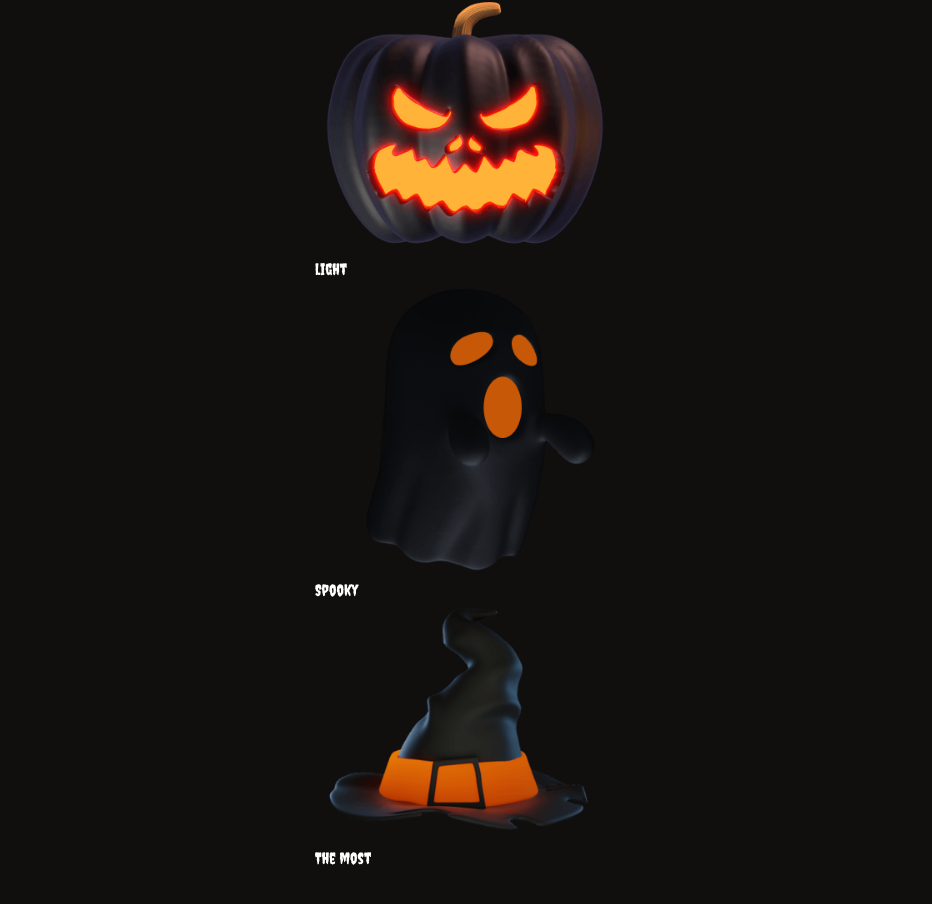
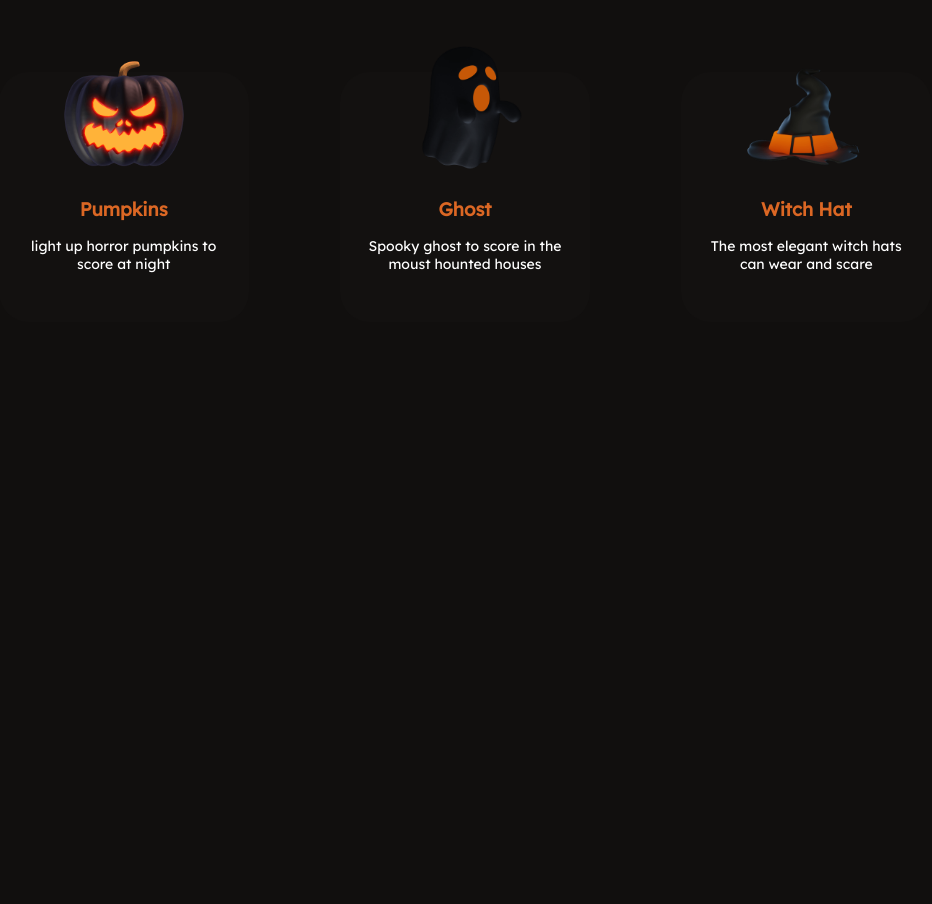
Before and after one commit to eziiel/halloween, a React (Vite) app: page / in a window 1280 px wide. Shown: the part 1102-2006 px from the top of the page, without its empty margins (175-1107 px from the left). After the commit the page ends 1552 px from the top, so only its background shows below. Built offline with nearby package versions, Linux system fonts and the light colour scheme.

Commit message:
card info

```diff
--- a/public/data/card_data.json
+++ b/public/data/card_data.json
@@ -1,14 +1,17 @@
 [
   {
     "img" : "/images/item-pumpkin.png",
-    "info_text_card" : "light"
+    "subTitle" : "pumpkins",
+    "infoText" : "light up horror pumpkins to score at night"
   },
   {
     "img" : "/images/category-ghost.png",
-    "info_text_card" : "Spooky"
+    "subTitle" : "ghost",
+    "infoText" : "Spooky ghost to score in the moust hounted houses"
   },
   {
     "img" : "/images/item-witch-hat.png",
-    "info_text_card" : "The most"
+    "subTitle" : "witch hat",
+    "infoText" : "The most elegant witch hats can wear and scare"
   }
 ]
--- a/src/assets/card-home/index.tsx
+++ b/src/assets/card-home/index.tsx
@@ -3,16 +3,22 @@ import * as S from "./styled"
 
 interface Data_card {
   img:string,
-  text:string
+  subTitle:string
+  infoText:string
 }
 
 
-export const CardHome = ({ img, text}:Data_card) => {
+export const CardHome = ({ img, subTitle, infoText}:Data_card) => {
   return (
     <S.Card>
       <S.Img_card src={img} alt={img}/>
       <S.Info_card>
-        {text}
+        <S.Sub_title_card>
+          {subTitle}
+        </S.Sub_title_card>
+        <S.Info_text>
+          {infoText}
+        </S.Info_text>
       </S.Info_card>
     </S.Card>
   )
--- a/src/assets/card-home/styled.ts
+++ b/src/assets/card-home/styled.ts
@@ -1,13 +1,52 @@
 import styled from "styled-components";
 
 const Card = styled.div`
-  max-width: 300px;
-`
+  width: 250px;
+  height: 250px;
+  background: var(--container_color);
+  border-radius: 30px;
+  display: flex;
+  flex-direction: column;
+  justify-items: center;
+  align-items: center;
+  position: relative;
+  :hover {
+    img {
+      bottom: 70%;
+    }
+  }
+`;
 const Img_card = styled.img`
+  width: 130px;
+  position: absolute;
+  bottom: 60%;
+  transition: 0.5s;
+`;
 
-`
-const Info_card = styled.span`
+const Info_card = styled.div`
+  display: flex;
+  flex-direction: column;
+  gap: 1rem;
+  margin-top: 50%;
+  font-family: var(--lexend);
+  text-align: center;
+`;
 
+const Sub_title_card = styled.h3`
+  color: var(--first_color);
+  text-transform: capitalize;
+  ::after{
+
+  }
 `
 
-export { Card, Img_card, Info_card }
+const Info_text = styled.p`
+  align-self: stretch;
+  font-size: 0.875rem;
+  padding: 0 1rem;
+  color: var(--white_color);
+`
+
+
+
+export { Card, Img_card, Info_card, Sub_title_card, Info_text };
--- a/src/components/home/homeSecond/index.tsx
+++ b/src/components/home/homeSecond/index.tsx
@@ -9,16 +9,17 @@ export const HomeSecond = () => {
       <S.Title>
         chose your <br/> spooky category
       </S.Title>
-      <ul>
-      {Data_card.map(({ img, info_text_card}) =>(
+      <S.List>
+      {Data_card.map(({ img, subTitle, infoText }) =>(
          <li key={img}>
          <CardHome
            img= {img}
-           text= {info_text_card}
+           subTitle= {subTitle}
+           infoText= {infoText}
          />
        </li>
       ))}
-      </ul>
+      </S.List>
     </S.Home_second>
   )
 }
--- a/src/components/home/homeSecond/styled.ts
+++ b/src/components/home/homeSecond/styled.ts
@@ -6,8 +6,10 @@ const Home_second = styled(Container_main)`
   flex-direction: column;
   align-items: center;
   justify-content: center;
-`
-const Title = styled.h1`
+  width: 100%;
+  gap:5rem;
+  `
+const Title = styled.h2`
   font-family: var(--crepster);
   font-size: 3rem;
   letter-spacing: 2px;
@@ -15,6 +17,13 @@ const Title = styled.h1`
   color: var(--first_color_alt);
   max-width: 25ch;
   text-align: center;
+  `
+const List = styled.ul`
+  width: 100%;
+  display: flex;
+  flex-wrap: wrap;
+  align-items: center;
+  justify-content: space-around;
 `
 
-export { Home_second, Title }
+export { Home_second, Title, List }
```
